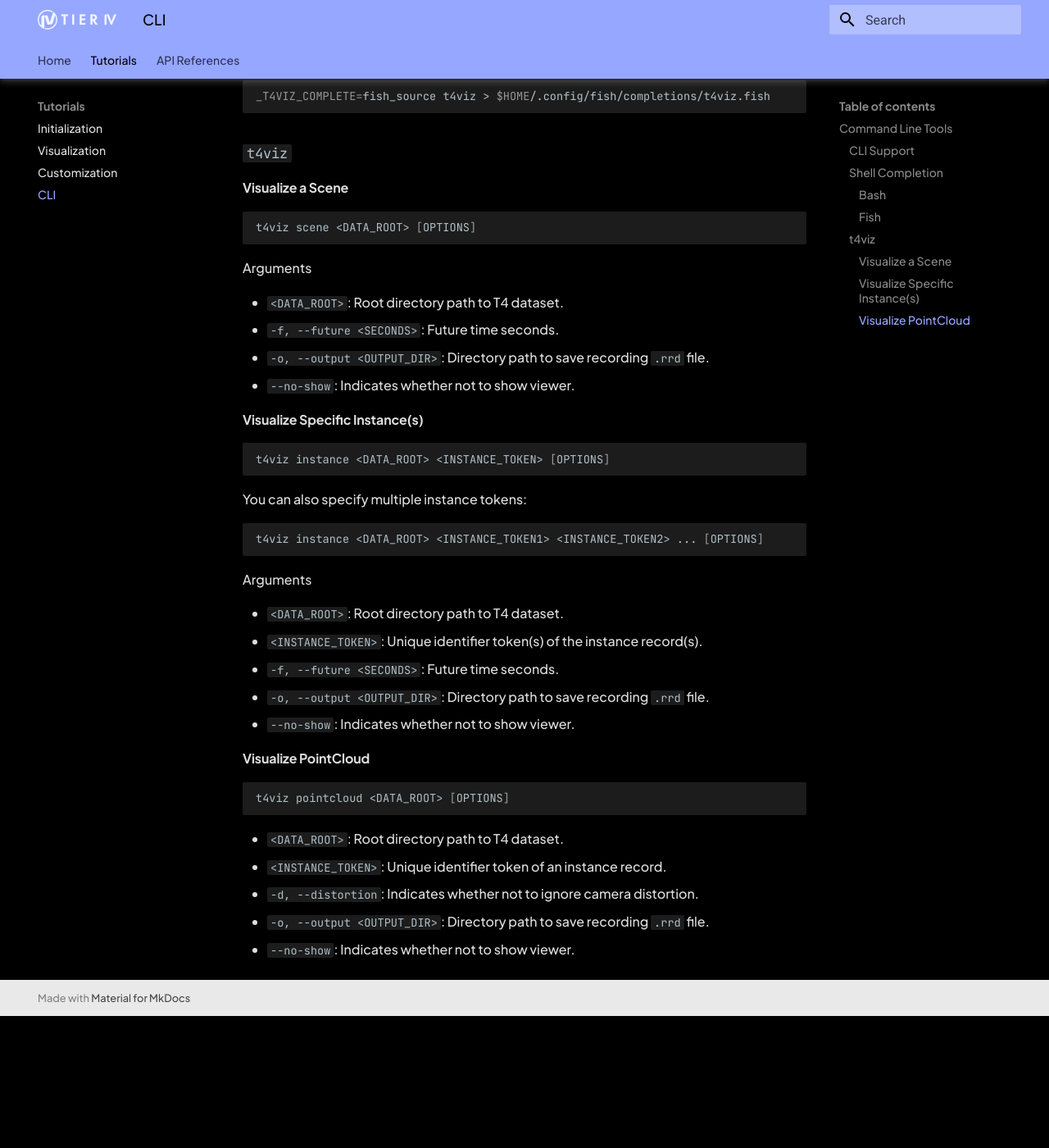
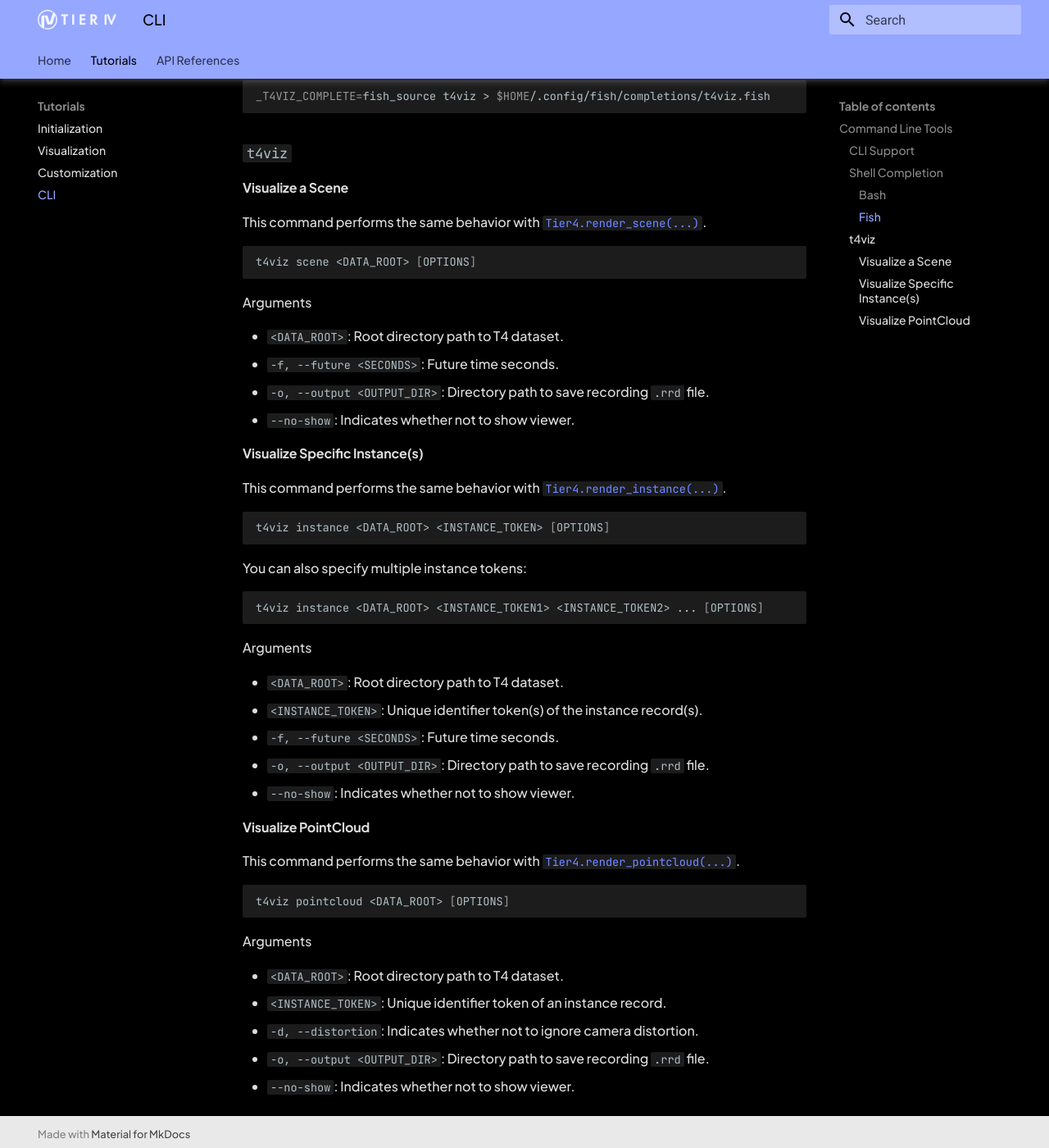
Before and after one commit to tier4/t4-devkit, an MkDocs documentation site: the page built from docs/tutorials/cli.md, in a window 1280 px wide and 1400 px high, scrolled down 595 px. Shown: the whole window at 82% size. Built offline with MkDocs 1.6.1 and Material for MkDocs 9.7.7, drawn with Linux system fonts in a browser that asks for light colours; the version menu is left out; before the commit the page ends 1834 px from its top, so only the background shows below that.

Commit message:
docs: update document for CLI
Signed-off-by: ktro2828 <kotaro.uetake@tier4.jp>

````diff
--- a/docs/tutorials/cli.md
+++ b/docs/tutorials/cli.md
@@ -28,6 +28,8 @@
 
 #### Visualize a Scene
 
+This command performs the same behavior with [`Tier4.render_scene(...)`](./render.md#rendering-scene).
+
 ```shell
 t4viz scene <DATA_ROOT> [OPTIONS]
 ```
@@ -40,6 +42,8 @@
 - `--no-show`: Indicates whether not to show viewer.
 
 #### Visualize Specific Instance(s)
+
+This command performs the same behavior with [`Tier4.render_instance(...)`](./render.md#rendering-instances).
 
 ```shell
 t4viz instance <DATA_ROOT> <INSTANCE_TOKEN> [OPTIONS]
@@ -61,9 +65,13 @@
 
 #### Visualize PointCloud
 
+This command performs the same behavior with [`Tier4.render_pointcloud(...)`](./render.md#rendering-pointcloud).
+
 ```shell
 t4viz pointcloud <DATA_ROOT> [OPTIONS]
 ```
+
+Arguments
 
 - `<DATA_ROOT>`: Root directory path to T4 dataset.
 - `<INSTANCE_TOKEN>`: Unique identifier token of an instance record.
````
